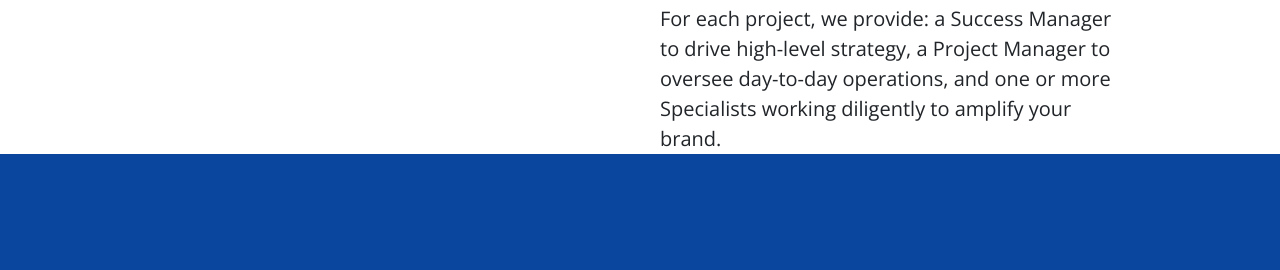
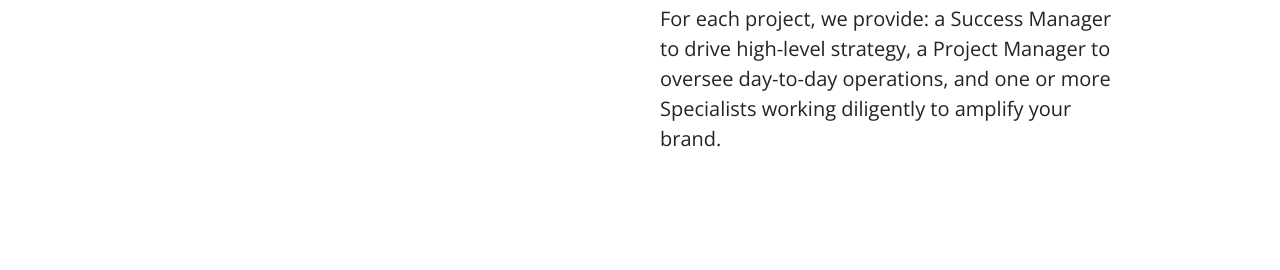
Before and after one commit to calaisgalbraith/EBQ-Landing-Page, a plain HTML site: page index.html in a window 1280 px wide. Shown: the part 1661-1931 px from the top of the page. Drawn offline with nearby package versions, Linux system fonts and the light colour scheme.

Commit message:
fixed bottom padding

```diff
--- a/styles.css
+++ b/styles.css
@@ -185,6 +185,7 @@ header .headerTxt1 span {
         padding-right: 164px;
         padding-left: 50px;
         padding-top: 50px;
+        padding-bottom: 161px
     }
 
 }
```
